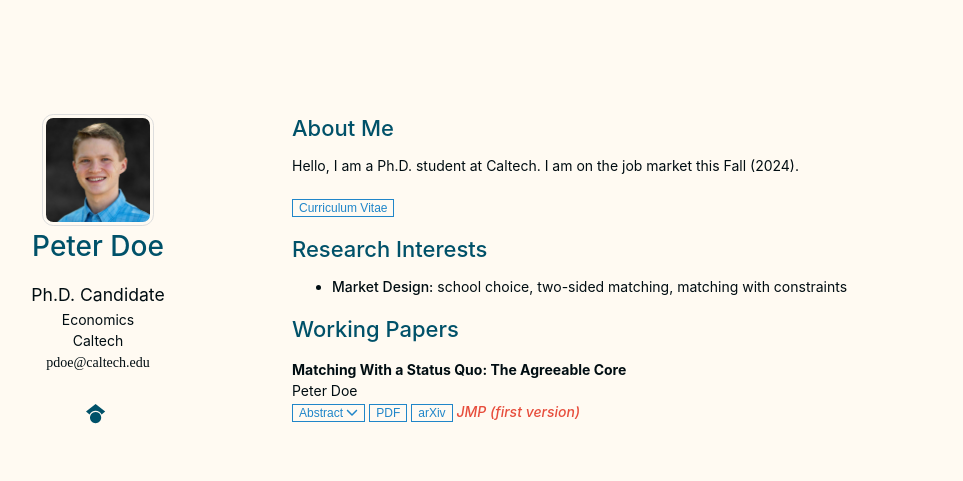
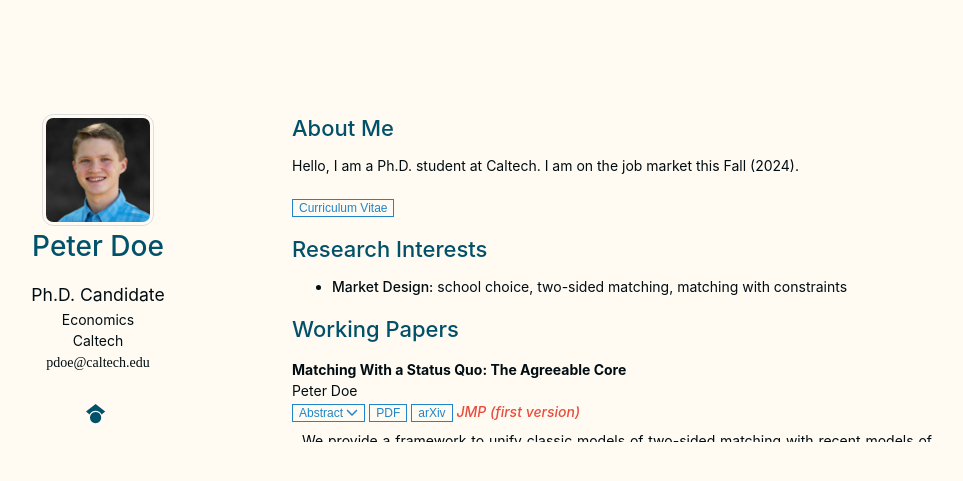
Before and after one commit to Pita-Dough/Pita-Dough.github.io, a Jekyll site: the page built from index.md, in a window 1280 px wide. Shown: the top 481 px of the page, without its empty margins (178-1141 px from the left). Built offline with Jekyll 4.4.1, drawn with Linux system fonts in a browser that asks for light colours; nearby versions of some CDN libraries; a style sheet for code colours, icons or effects is not loaded; our own code applies the rules of GitHub Pages for plain Markdown files.

Commit message:
Update minimal-light.scss

```diff
--- a/_sass/minimal-light.scss
+++ b/_sass/minimal-light.scss
@@ -530,7 +530,7 @@ footer {
 }
 
   .collapsible {
-    min-height: 2px;
+    min-height: 10px;
     background-color: #fffaf2;
     max-height: 2px;
     overflow: hidden;
```
